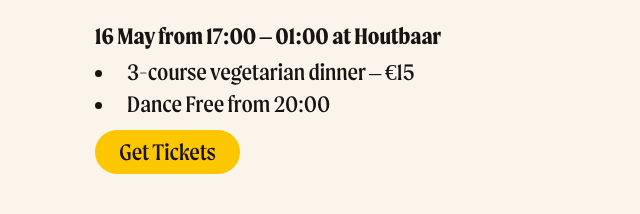
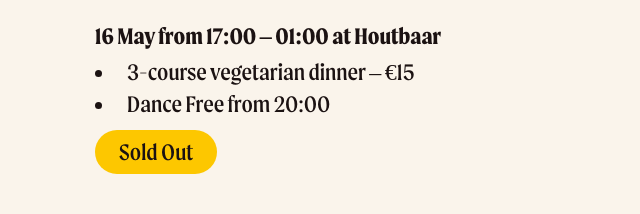
Before and after one commit to idmick/boyos-collective, a Next.js app: page /wonderland in a window 1280 px wide. Shown: the part 2680-2894 px from the top of the page, without its empty margins (319-959 px from the left). Built offline with nearby package versions, Linux system fonts and the light colour scheme.

Commit message:
chore: updated Wonderland

```diff
--- a/data/PastGigs.json
+++ b/data/PastGigs.json
@@ -1,5 +1,15 @@
 {
   "pastGigs": [
+    {
+      "title": "Zwart Goud Kingsday Blockparty",
+      "venue": "Zwart Goud, Amsterdam",
+      "monthYear": "Apr 2025"
+    },
+    {
+      "title": "Koningsnach w/ Boyos Soundsystem",
+      "venue": "Paard Café, The Hague",
+      "monthYear": "Apr 2025"
+    },
     {
       "title": "PbN w/ Boyos Soundsystem (ALL NIGHT)",
       "venue": "Pacific, Amsterdam",
--- a/pages/soundsystem.js
+++ b/pages/soundsystem.js
@@ -18,24 +18,24 @@
 const linkTree = [
   {
     id: idGen(),
-    title: "Tickets: Boyos Wonderland, The Dine and Dance Edition #2 [16-05]",
-    url: "https://shop.weeztix.com/1e3b52ff-0405-11ec-b3c4-9e36bf7d673e/tickets?shop_code=mv8kegk9&event=9f7eee1f-5e6f-4488-867a-39e7c8be3b9e",
-  },
-  {
-    id: idGen(),
     title:
       "Tickets: Boyos Wonderland mini festival w/ Another Taste (live) & more [28-06]",
     url: "https://shop.weeztix.com/1e3b52ff-0405-11ec-b3c4-9e36bf7d673e/tickets?shop_code=mv8kegk9&event=50d15694-0f22-4859-8c4c-df03dff309fc",
   },
   {
     id: idGen(),
-    title: "Photo's Boyos Wonderland Dine and Dance 12.04.25",
-    url: "https://1drv.ms/a/c/3ffa6c8616c781f7/EvRL9_kDsXRMmsdl2k9GgeEBlhZhAoiiBPnaoetFuPNylA?e=JcMCOh",
+    title: "Tickets: PBN w/ Boyos Soundsystem & Gledd [31-05]",
+    url: "https://www.pacificamsterdam.nl/en/events/pbn-w-boyos-soundsystem-gledd",
   },
   {
     id: idGen(),
     title: "Upcoming gigs",
-    url: "https://www.instagram.com/p/DHdqWvQoedX/",
+    url: "https://www.instagram.com/p/DJUai8mIN_l/",
+  },
+  {
+    id: idGen(),
+    title: "Photo's Boyos Wonderland Dine and Dance 12.04.25",
+    url: "https://1drv.ms/a/c/3ffa6c8616c781f7/EvRL9_kDsXRMmsdl2k9GgeEBlhZhAoiiBPnaoetFuPNylA?e=JcMCOh",
   },
   {
     id: idGen(),
--- a/pages/wonderland.js
+++ b/pages/wonderland.js
@@ -230,12 +230,7 @@
                 <li>3-course vegetarian dinner – €15</li>
                 <li>Dance Free from 20:00</li>
               </ul>
-              {
-                <CTAButton
-                  href="https://shop.weeztix.com/1e3b52ff-0405-11ec-b3c4-9e36bf7d673e/tickets?shop_code=mv8kegk9&event=9f7eee1f-5e6f-4488-867a-39e7c8be3b9e"
-                  label="Get Tickets"
-                ></CTAButton>
-              }
+              {<CTAButton href="" label="Sold Out"></CTAButton>}
             </div>
             <div>
               <img
```
